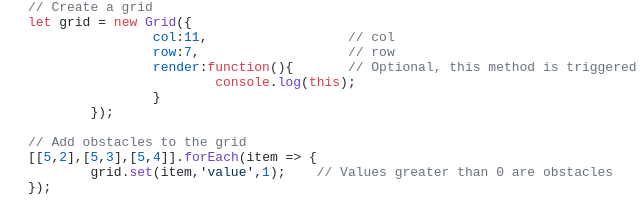
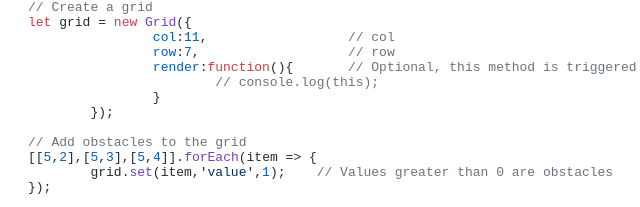
Before and after one commit to sbfkcel/fast-astar, a plain HTML site: page index.html in a window 1280 px wide. Shown: the part 1315-1522 px from the top of the page, 124-764 px from the left. Drawn offline with nearby package versions, Linux system fonts and the light colour scheme; a script that the page names is missing.

Commit message:
删除演示调试信息

```diff
--- a/index.html
+++ b/index.html
@@ -58,7 +58,7 @@ let grid = new Grid({
 		col:11,                  // col
 		row:7,                   // row
 		render:function(){       // Optional, this method is triggered when the grid point changes
-			console.log(this);
+			// console.log(this);
 		}
 	});
 
```
